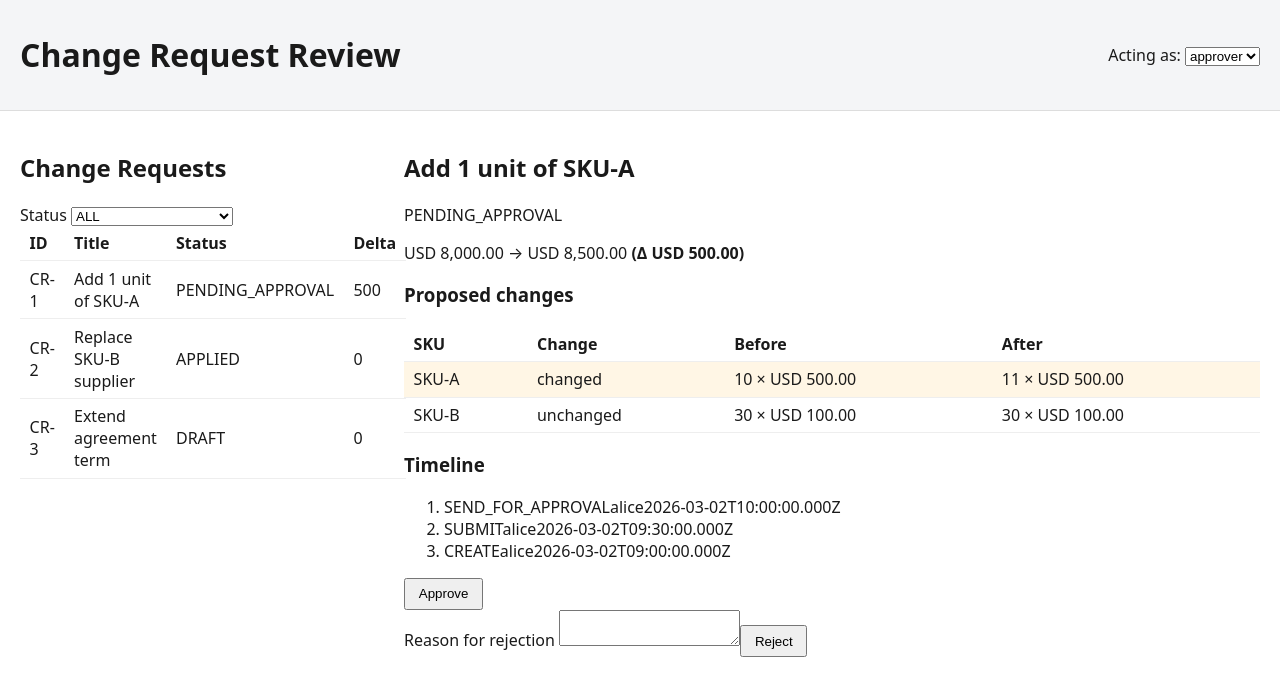
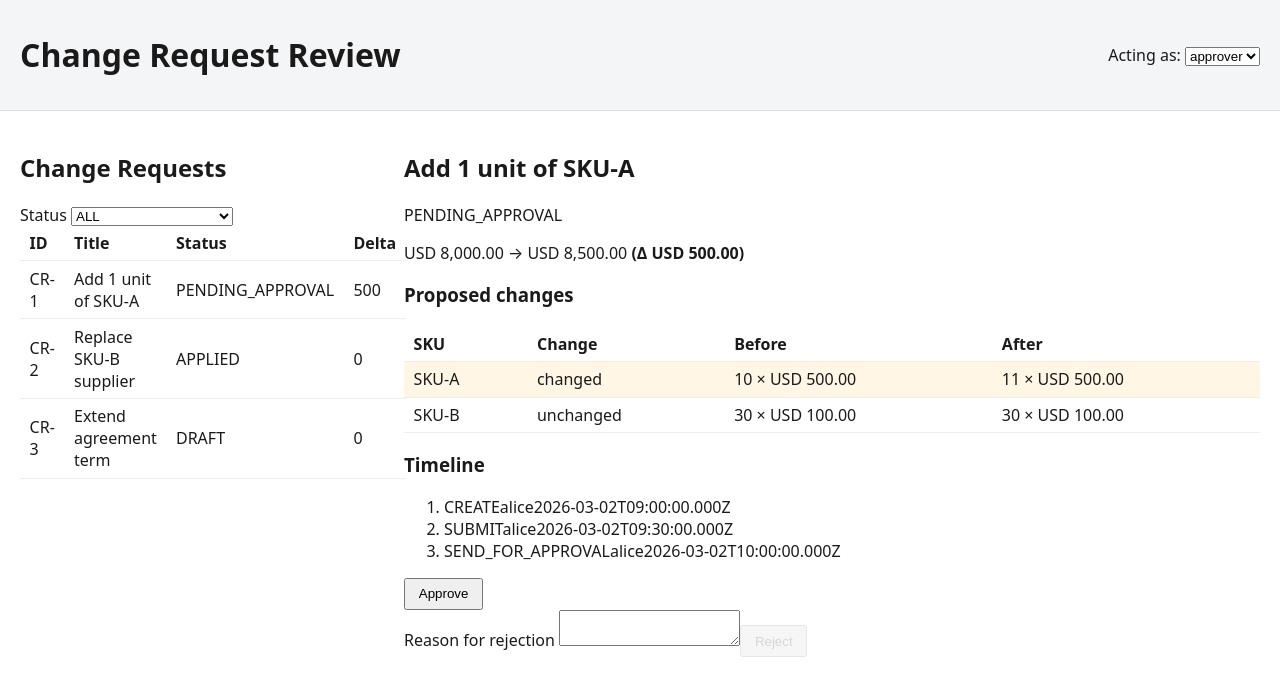
Before and after one commit to Yaqeen-88/take-home-assessment, an Angular app: page / in a window 1280 px wide. Shown: the top 696 px of the page. Built offline with nearby package versions, Linux system fonts and the light colour scheme.

Commit message:
add chronological sorting & reject reason validation

```diff
--- a/src/components/cr-detail/cr-detail.component.ts
+++ b/src/components/cr-detail/cr-detail.component.ts
@@ -1,6 +1,6 @@
 import { Component, Input, OnInit } from '@angular/core';
 import { CommonModule } from '@angular/common';
-import { FormControl, ReactiveFormsModule } from '@angular/forms';
+import { FormControl, ReactiveFormsModule, Validators } from '@angular/forms';
 import { CrApiService } from '../../api/cr-api.service';
 import { SessionService } from '../../session/session.service';
 import { CrDetail, TimelineEntry } from '../../models/cr.models';
@@ -26,7 +26,10 @@ export class CrDetailComponent implements OnInit {
 	submitting = false;
 	actionError?: string;
 	// TODO: add validation so the form is invalid until a reason is entered.
-	rejectControl = new FormControl('', { nonNullable: true });
+	rejectControl = new FormControl('', {
+		nonNullable: true,
+		validators: [Validators.required, Validators.pattern(/.*\S.*/)],
+	});
 
 	constructor(private readonly api: CrApiService, private readonly session: SessionService) {}
 
@@ -56,7 +59,11 @@ export class CrDetailComponent implements OnInit {
 	/** Approval timeline, oldest-first. */
 	get timeline(): TimelineEntry[] {
 		// TODO: return the audit entries ordered chronologically (oldest first).
-		return this.detail?.audit ?? [];
+		if (!this.detail?.audit) {
+			return [];
+		}
+
+		return [...this.detail.audit].sort((a, b) => new Date(a.at).getTime() - new Date(b.at).getTime());
 	}
 
 	/** Whether the current user may approve the loaded CR. */
```
